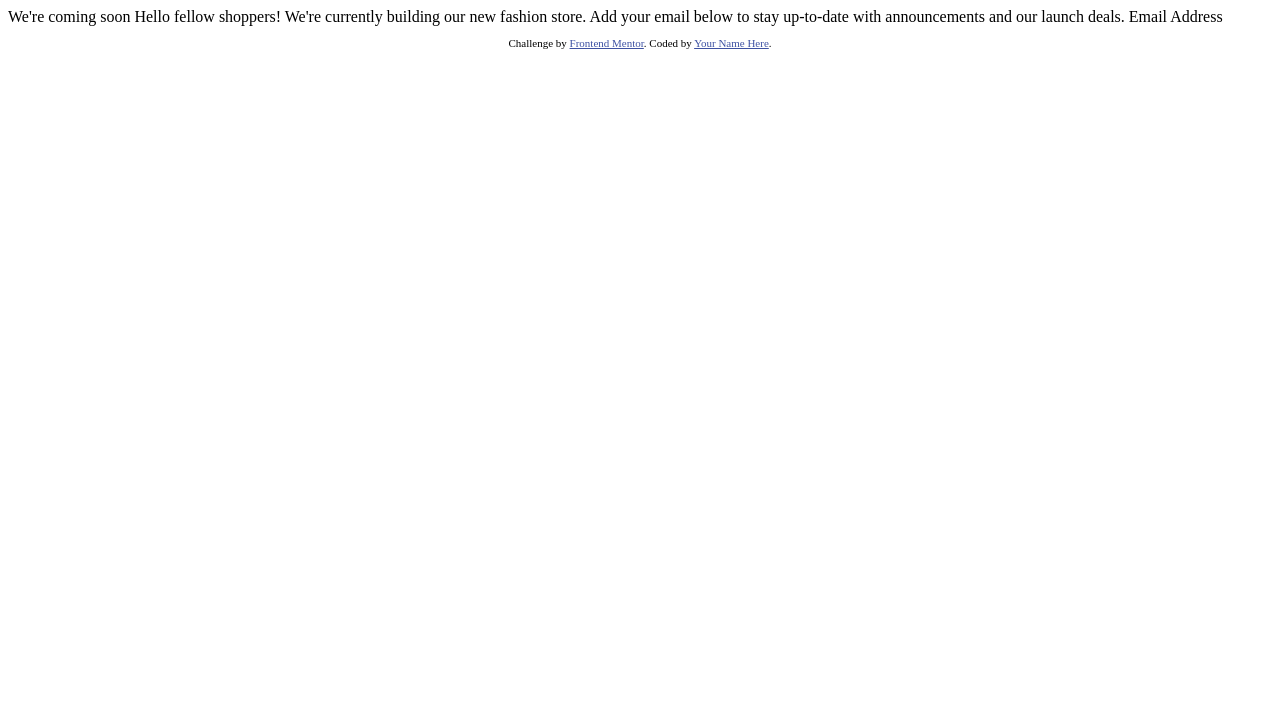
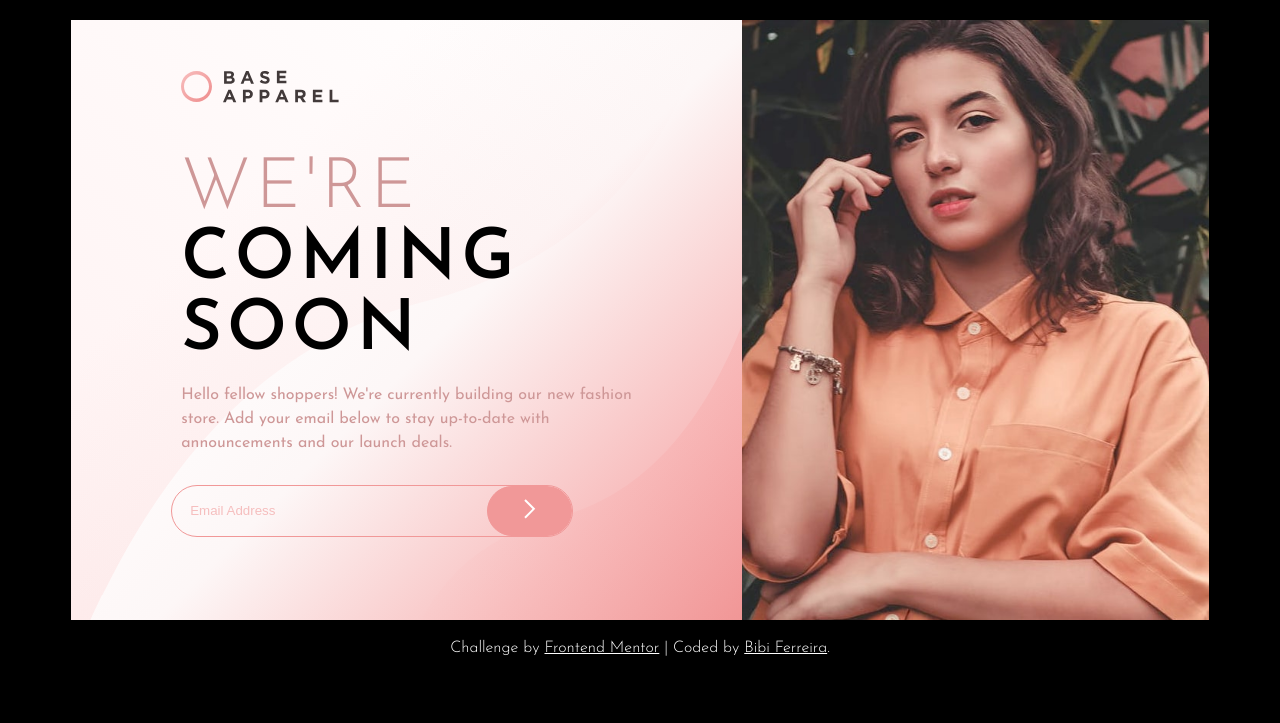
Before and after one commit to bibiferreira/base-apparel-coming-soon, a plain HTML site: page index.html in a window 1280 px wide. Drawn offline with Linux system fonts and the light colour scheme.

Commit message:
worked on the form with validation and the styles of the page.

```diff
--- a/index.html
+++ b/index.html
@@ -3,31 +3,36 @@
 <head>
   <meta charset="UTF-8">
   <meta name="viewport" content="width=device-width, initial-scale=1.0"> <!-- displays site properly based on user's device -->
+  <link rel="stylesheet" href="./style/style.css">
+  <link rel="icon" type="image/png" sizes="32x32" href="./images/favicon-32x32.png">
+  <title>Frontend Mentor | Base Apparel coming soon page</title>
+</head>
 
-  <link rel="icon" type="image/png" sizes="32x32" href="./images/favicon-32x32.png">
-
-  <title>Frontend Mentor | Base Apparel coming soon page</title>
-
-  <!-- Feel free to remove these styles or customise in your own stylesheet 👍 -->
-  <style>
-    .attribution { font-size: 11px; text-align: center; }
-    .attribution a { color: hsl(228, 45%, 44%); }
-  </style>
-</head>
 <body>
-
-  We're coming soon
-
-  Hello fellow shoppers! We're currently building our new fashion store.
-  Add your email below to stay up-to-date with announcements and our launch deals.
-
-  Email Address
+  <div class="container">
+    <div class="info">
+      <img src="./images/logo.svg" alt="logo">
+      <h1><span>WE'RE</span> COMING SOON</h1>
+      <p>Hello fellow shoppers! We're currently building our new fashion store.
+      Add your email below to stay up-to-date with announcements and our launch deals.
+      </p>
+      <form name="form1" action="#">
+        <input type="text" name="email" placeholder="Email Address">
+        <img src="./images/icon-error.svg" alt="icon-error" id="error">
+        <button onclick="ValidateEmail(document.form1.email)"><img src="./images/icon-arrow.svg"></button>
+      </form>
+      <p id="error-message">Please provide a valid email</p>
+    </div>
+    <div class="hero">
+      <img src="./images/hero-desktop.jpg">
+    </div>
+  </div>
 
   <footer>
     <p class="attribution">
-      Challenge by <a href="https://www.frontendmentor.io?ref=challenge" target="_blank">Frontend Mentor</a>.
-      Coded by <a href="#">Your Name Here</a>.
+      Challenge by <a href="https://www.frontendmentor.io?ref=challenge" target="_blank">Frontend Mentor</a> | Coded by <a href="https://github.com/bibiferreira" target="_blank">Bibi Ferreira</a>.
     </p>
   </footer>
+  <script src="./scripts/email-validation.js"></script>
 </body>
 </html>
--- /dev/null
+++ b/scripts/email-validation.js
@@ -0,0 +1,14 @@
+function ValidateEmail(inputText) {
+  var mailformat = /^\w+([\.-]?\w+)*@\w+([\.-]?\w+)*(\.\w{2,3})+$/;
+  if(inputText.value.match(mailformat)) {
+    document.getElementById("error-message").style.visibility="hidden";
+    document.form1.classList.remove("error");
+    document.form1.email.focus();
+    return true;
+  } else {
+    document.getElementById("error-message").style.visibility="inherit";
+    document.form1.classList.add("error");
+    document.form1.email.focus();
+    return false;
+  }
+}
--- /dev/null
+++ b/style/style.css
@@ -0,0 +1,149 @@
+@import url('https://fonts.googleapis.com/css2?family=Josefin+Sans:wght@300;400;600&display=swap');
+
+body {
+  background-color: rgb(255, 255, 255);
+  font-family: 'josefin sans';
+  background-color: #000;
+}
+
+.container {
+  width: 90%;
+  height: 600px;
+  display: flex;
+  overflow: hidden;
+  margin: 0 auto;
+  margin-top: 20px;
+}
+
+.info {
+  flex-basis: 55%;
+  height: 600px;
+  /**
+  - Linear, 135deg, from hsl(0, 0%, 100%), to hsl(0, 100%, 98%)
+  - Linear, 135deg, from hsl(0, 80%, 86%), to hsl(0, 74%, 74%)
+  */
+  background-image:
+      linear-gradient(135deg, transparent, hsl(0, 0%, 100%), hsl(0, 60%, 98%), hsl(0, 80%, 86%), hsl(0, 74%, 74%)),
+      /* linear-gradient(135deg, transparent, hsl(0, 0%, 100%), hsl(0, 60%, 98%)), */
+      url(../images/bg-pattern-desktop.svg);
+  background-size: 100%;
+  /* background-repeat: repeat; */
+  background-blend-mode: multiply;
+  padding: 50px;
+  justify-content: center;
+}
+
+.info > img {
+  margin-left: 60px;
+}
+
+p {
+  font-size: 16px;
+  font-weight: 400;
+  color: #CE9797;
+  line-height: 1.5;
+  margin-left: 60px;
+  margin-right: 60px;
+  margin-bottom: 30px;
+}
+
+h1 {
+  font-size: 70px;
+  font-weight: 600;
+  color: #000;
+  letter-spacing: 5px;
+  margin-left: 60px;
+  margin-bottom: 0;
+}
+
+span {
+  font-weight: 300;
+  color: #CE9797;
+}
+.hero {
+  flex-basis: 45%;
+}
+
+.hero img {
+  width: 100%;
+}
+
+form {
+  width: 400px;
+  height: 50px;
+  display: flex;
+  margin-left: 50px;
+  border-radius: 40px;
+  border: 1px solid #f19898;
+  text-align: left;
+  background-color: transparent;
+  overflow: hidden;
+  flex-direction: row;
+}
+
+input {
+  background-color: transparent;
+  border: none;
+  flex-grow: 2;
+  outline: none;
+  padding: 8px 8px 8px 18px;
+  color: #CE9797;
+  font-weight: 400;
+}
+
+button {
+  width: 85px;
+  height: 50px;
+  border-radius: 40px;
+  background-color:  #f19898;
+  border: 1px solid #f19898;
+  cursor: pointer;
+  text-align: center;
+}
+
+button img {
+  display: inline;
+}
+
+input::placeholder {
+  color: #f19898;
+  font-weight: 300;
+  opacity: 0.6;
+}
+
+/* EMAIL INVALID */
+form.error {
+  border: 2px solid red;
+}
+
+#error {
+  height: 20px;
+  width: 20px;
+  padding: 13px;
+  visibility: hidden;
+}
+
+form.error #error {
+  visibility: inherit;
+}
+
+#error-message {
+  visibility: hidden;
+  font-size: 14px;
+  font-weight: 400;
+  color: red;
+}
+
+/* REMOVE CHROME AUTO FILL BG */
+input:-webkit-autofill,
+input:-webkit-autofill:hover,
+input:-webkit-autofill:focus,
+input:-webkit-autofill:active {
+    transition: background-color 5000s ease-in-out 0s;
+}
+
+footer p, a {
+  color: #fff;
+  text-align: center;
+  font-weight: 300;
+}
```
